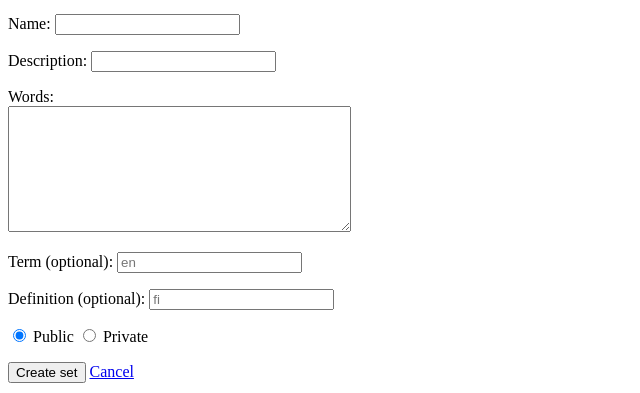
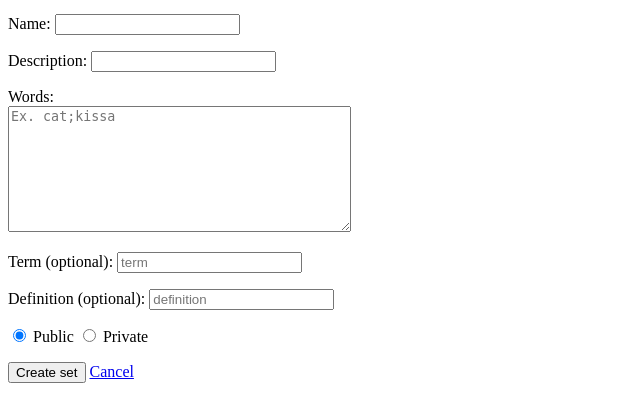
Before and after one commit to seirepo/tietokantasovellus-kesa-2022, a Flask app: page /add-new-set in a window 1280 px wide. Shown: the part 161-554 px from the top of the page, without its empty margins (0-640 px from the left). Run offline with Flask 2, Linux system fonts and the light colour scheme; the visitor is signed in with stand-in values (Sample User, id 1).

Commit message:
finish routes and template for add-new-set

```diff
--- a/routes.py
+++ b/routes.py
@@ -1,4 +1,4 @@
-from flask import flash, redirect, render_template, request, session
+from flask import flash, redirect, render_template, request, session, abort
 from werkzeug.security import check_password_hash, generate_password_hash
 from app import app
 from db import db
@@ -89,13 +89,13 @@ def show_user(id):
 def add_new_set():
     if request.method == "GET":
         if users.current_user():
-            #TODO: actual implementation
             return render_template("add-new-set.html")
         else:
             #TODO: add an error message "log in to create a new set" or sth
             return redirect("/login")
     if request.method == "POST":
-        #TODO: users.check_csrf()
+        if session["csrf_token"] != request.form["csrf_token"]:
+            abort(403)
         name = request.form["name"]
         if len(name) < 1 or len(name) > 20:
             flash("Name length must be between 1-20")
@@ -116,14 +116,15 @@ def add_new_set():
         if len(definition) > 20:
             flash("Definition too long: " + len(term) + " > 20")
 
-        #TODO: validate private
         private = request.form["private"]
+        if private not in ("0", "1"):
+            flash("Unsupported visibility selection")
 
-        #TODO: handle request form parameters
-        sets.add_new_set(name, description, words, term, definition, private, users.current_user_id())
+        creator_id = users.current_user_id()
+        sets.add_new_set(name, description, words, term, definition, private, creator_id)
 
         #TODO: return to user's page
-        return redirect("/")
+        return redirect("/" + str(creator_id))
 
 @app.route("/play/<int:id>")
 def play(id):
--- a/templates/add-new-set.html
+++ b/templates/add-new-set.html
@@ -11,13 +11,12 @@
     <input type="text" name="description" maxlength="100"></p>
 
     <p>Words:<br>
-    <textarea name="words" placeholder="Ex. cat;kissa" rows="8" cols="40" maxlength="10000">
-    </textarea></p>
+    <textarea name="words" placeholder="Ex. cat;kissa" rows="8" cols="40" maxlength="10000"></textarea></p>
 
     <p>Term (optional):
-    <input type="text" name="term" placeholder="en" maxlength="20"></p>
+    <input type="text" name="term" placeholder="term" maxlength="20"></p>
     <p>Definition (optional):
-    <input type="text" name="definition" placeholder="fi" maxlength="20"></p>
+    <input type="text" name="definition" placeholder="definition" maxlength="20"></p>
 
     <input type="radio" name="private" value=0 checked> Public
     <input type="radio" name="private" value=1> Private
```
